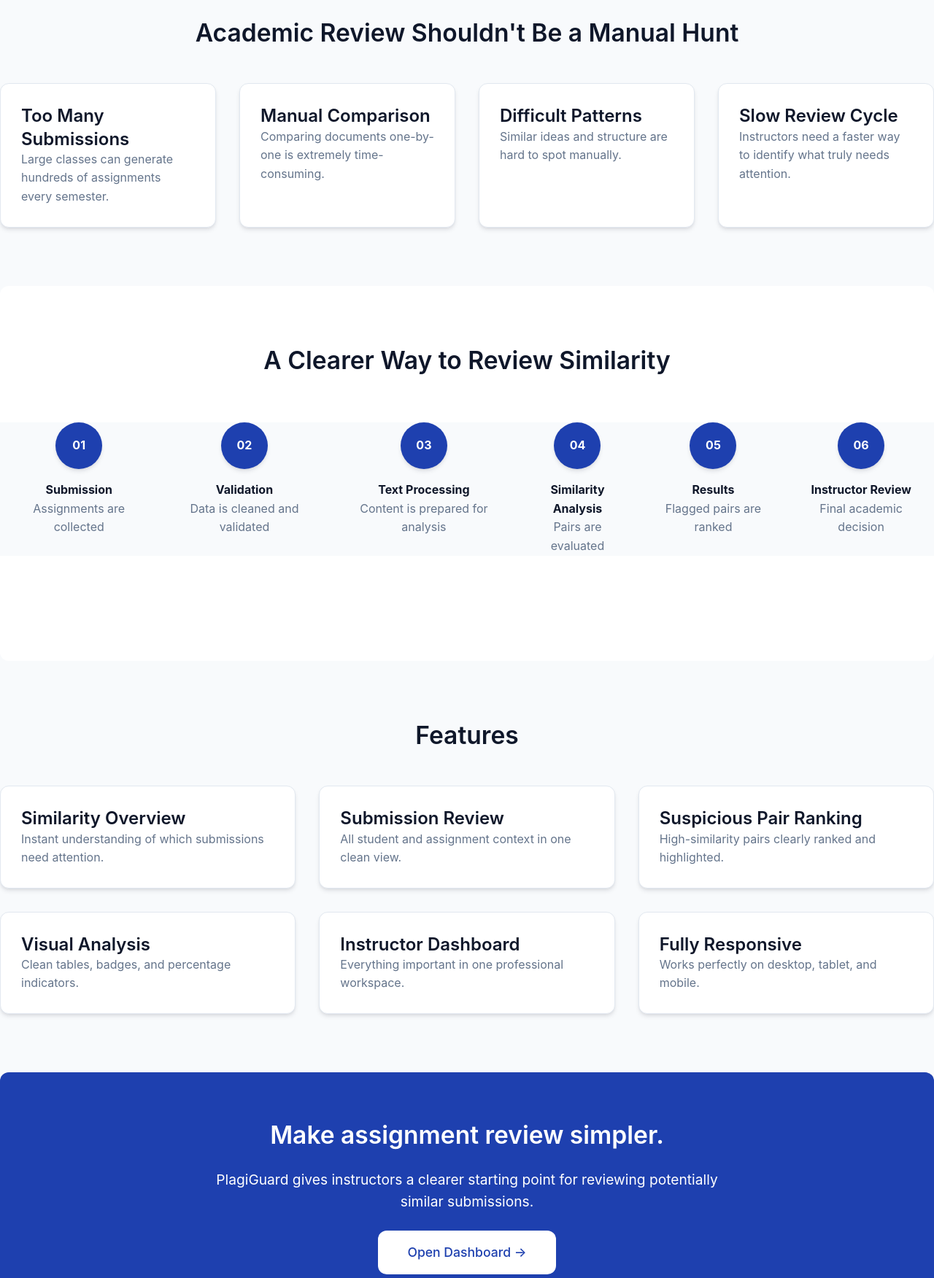
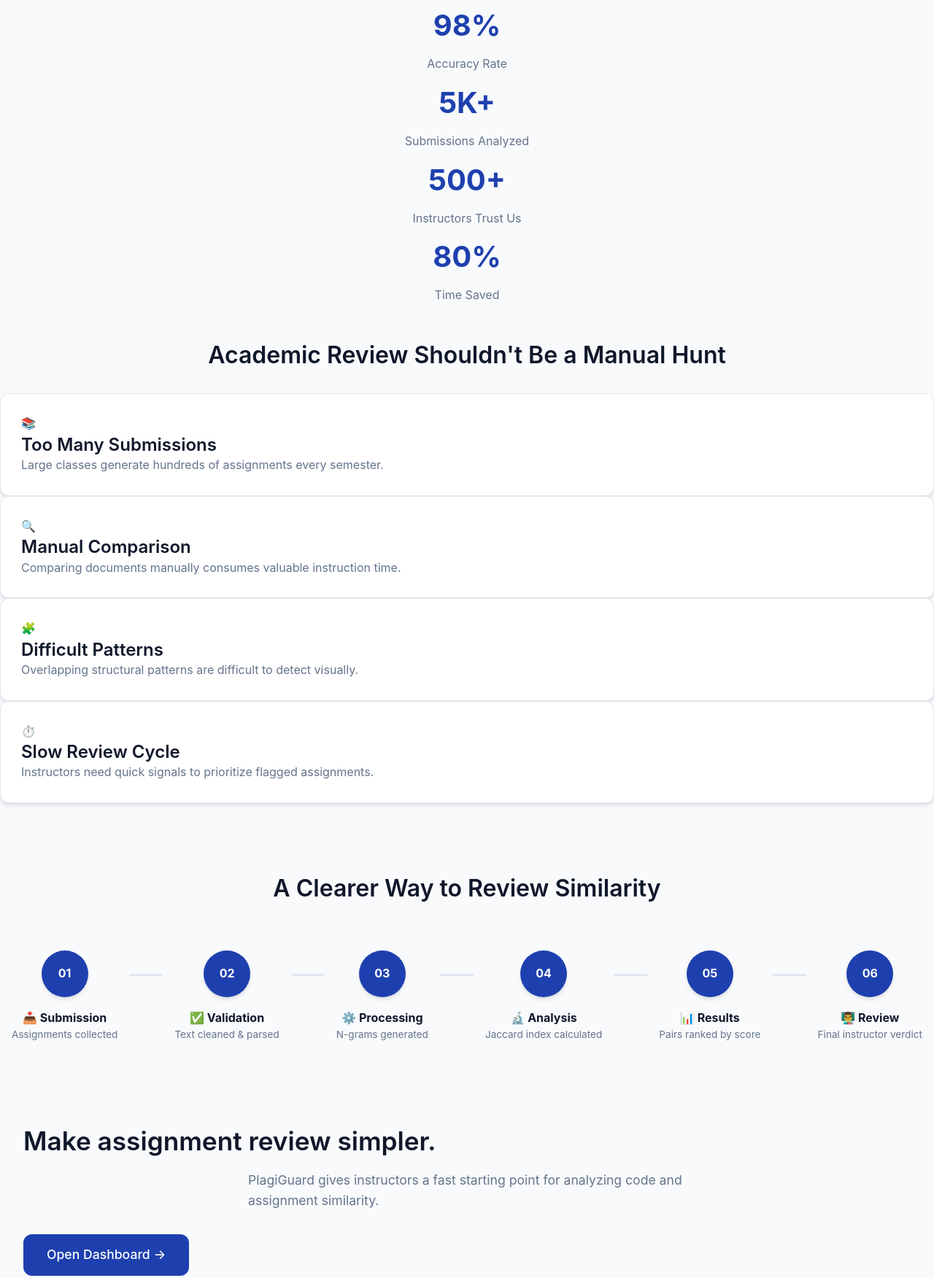
Before and after one commit to Ramanjot005/PlagiGuard, a plain HTML site: page index.html in a window 1280 px wide. Shown: the part 796-2548 px from the top of the page at 73% size. Drawn offline with Linux system fonts and the light colour scheme.

Commit message:
Updated index.html

```diff
--- a/index.html
+++ b/index.html
@@ -8,103 +8,142 @@
     <link rel="stylesheet" href="css/layout.css">
     <link rel="stylesheet" href="css/components.css">
     <link rel="stylesheet" href="css/responsive.css">
-    <style>
-        .hero-preview {
-            background: white;
-            border-radius: var(--radius);
-            padding: 1.5rem;
-            box-shadow: var(--shadow-md);
-        }
-    </style>
+    <link rel="stylesheet" href="css/home.css">
 </head>
 <body>
-    <script src="js/ui/navbar.js"></script>
 
     <header class="hero">
         <div class="container">
-            <div class="hero-content">
-                <h1>Detect Similarity.<br>Protect Academic Integrity.</h1>
-                <p>PlagiGuard helps instructors quickly review student submissions and identify potentially similar assignments through a clear and transparent comparison workflow.</p>
-                <div style="margin-top: 2rem;">
-                    <a href="dashboard.html" class="btn btn-primary" style="font-size:1.1rem; padding:1rem 2rem;">Open Dashboard</a>
-                    <a href="how-it-works.html" class="btn btn-secondary" style="font-size:1.1rem; padding:1rem 2rem; margin-left:1rem;">How It Works</a>
-                </div>
+            <div class="pill-badge">
+                <span class="pill-dot"></span>
+                Phase 1 · Hand-written algorithm, no external API
             </div>
-        </div>
 
-        <div class="container">
-            <div class="hero-preview">
-                <h4 style="margin-bottom:1rem; color:var(--text-muted);">Live Preview</h4>
-                <div class="card" style="margin-bottom:1rem;">
-                    <div style="display:flex; justify-content:space-between;">
+            <h1 class="hero-title">
+                Spot the copied assignments<br>
+                <span class="gradient-text">before you grade.</span>
+            </h1>
+
+            <p class="hero-subtitle">
+                PlagiGuard chops student text into overlapping n-grams and scores every submission pair with the Jaccard index. Receive a ranked list of suspicious pairs and clean visual heatmaps in seconds.
+            </p>
+
+            <div style="display: flex; gap: 1rem; flex-wrap: wrap;">
+                <a href="dashboard.html" class="btn btn-primary">Add a submission</a>
+                <a href="how-it-works.html" class="btn btn-secondary">How the scoring works</a>
+            </div>
+
+            <div class="hero-preview" style="margin-top: 3rem;">
+                <div class="card" style="max-width: 600px;">
+                    <div style="display:flex; justify-content:space-between; align-items:center;">
                         <div>
                             <strong>Aarav Sharma ↔ Riya Kapoor</strong><br>
-                            <span class="text-muted">Data Structures Assignment</span>
+                            <span class="text-muted" style="font-size:0.85rem;">📝 Data Structures Assignment</span>
                         </div>
                         <div>
                             <span class="badge badge-danger">87% Similarity</span>
                         </div>
                     </div>
-                </div>
-                <div style="background:#f1f5f9; padding:1rem; border-radius:8px; font-size:0.9rem;">
-                    Status: <span class="badge badge-review">Needs Review</span>
+                    <div style="margin-top: 1rem; font-size: 0.85rem; color: var(--text-muted);">
+                        Status: <span class="badge badge-review">⚠️ Needs Review</span>
+                    </div>
                 </div>
             </div>
         </div>
     </header>
 
-    <section class="container" style="padding:5rem 0;">
-        <h2 style="text-align:center; margin-bottom:3rem;">Academic Review Shouldn't Be a Manual Hunt</h2>
-        <div style="display:grid; grid-template-columns:repeat(auto-fit, minmax(260px, 1fr)); gap:2rem;">
-            <div class="card">
-                <h3>Too Many Submissions</h3>
-                <p class="text-muted">Large classes can generate hundreds of assignments every semester.</p>
+    <section class="container stats-section">
+        <div class="stats-grid">
+            <div class="stat-card">
+                <div class="stat-number">98%</div>
+                <p class="text-muted">Accuracy Rate</p>
             </div>
-            <div class="card">
-                <h3>Manual Comparison</h3>
-                <p class="text-muted">Comparing documents one-by-one is extremely time-consuming.</p>
+            <div class="stat-card">
+                <div class="stat-number">5K+</div>
+                <p class="text-muted">Submissions Analyzed</p>
             </div>
-            <div class="card">
-                <h3>Difficult Patterns</h3>
-                <p class="text-muted">Similar ideas and structure are hard to spot manually.</p>
+            <div class="stat-card">
+                <div class="stat-number">500+</div>
+                <p class="text-muted">Instructors Trust Us</p>
             </div>
-            <div class="card">
-                <h3>Slow Review Cycle</h3>
-                <p class="text-muted">Instructors need a faster way to identify what truly needs attention.</p>
+            <div class="stat-card">
+                <div class="stat-number">80%</div>
+                <p class="text-muted">Time Saved</p>
             </div>
         </div>
     </section>
 
-    <section class="container" style="background:white; padding:5rem 0; border-radius:var(--radius);">
-        <h2 style="text-align:center; margin-bottom:3rem;">A Clearer Way to Review Similarity</h2>
-        <div class="pipeline">
-            <div class="pipeline-step"><div class="step-number">01</div><strong>Submission</strong><p class="text-muted">Assignments are collected</p></div>
-            <div class="pipeline-step"><div class="step-number">02</div><strong>Validation</strong><p class="text-muted">Data is cleaned and validated</p></div>
-            <div class="pipeline-step"><div class="step-number">03</div><strong>Text Processing</strong><p class="text-muted">Content is prepared for analysis</p></div>
-            <div class="pipeline-step"><div class="step-number">04</div><strong>Similarity Analysis</strong><p class="text-muted">Pairs are evaluated</p></div>
-            <div class="pipeline-step"><div class="step-number">05</div><strong>Results</strong><p class="text-muted">Flagged pairs are ranked</p></div>
-            <div class="pipeline-step"><div class="step-number">06</div><strong>Instructor Review</strong><p class="text-muted">Final academic decision</p></div>
+    <section class="container feature-section" style="padding: 3rem 0;">
+        <h2 style="text-align:center; margin-bottom:2rem; font-size: 2rem;">Academic Review Shouldn't Be a Manual Hunt</h2>
+        <div class="problems-grid">
+            <div class="card problem-card">
+                <div class="card-icon">📚</div>
+                <h3>Too Many Submissions</h3>
+                <p class="text-muted">Large classes generate hundreds of assignments every semester.</p>
+            </div>
+            <div class="card problem-card">
+                <div class="card-icon">🔍</div>
+                <h3>Manual Comparison</h3>
+                <p class="text-muted">Comparing documents manually consumes valuable instruction time.</p>
+            </div>
+            <div class="card problem-card">
+                <div class="card-icon">🧩</div>
+                <h3>Difficult Patterns</h3>
+                <p class="text-muted">Overlapping structural patterns are difficult to detect visually.</p>
+            </div>
+            <div class="card problem-card">
+                <div class="card-icon">⏱️</div>
+                <h3>Slow Review Cycle</h3>
+                <p class="text-muted">Instructors need quick signals to prioritize flagged assignments.</p>
+            </div>
         </div>
     </section>
 
-    <section class="container" style="padding:5rem 0;">
-        <h2 style="text-align:center; margin-bottom:3rem;">Features</h2>
-        <div style="display:grid; grid-template-columns:repeat(auto-fit, minmax(300px, 1fr)); gap:2rem;">
-            <div class="card"><h3>Similarity Overview</h3><p class="text-muted">Instant understanding of which submissions need attention.</p></div>
-            <div class="card"><h3>Submission Review</h3><p class="text-muted">All student and assignment context in one clean view.</p></div>
-            <div class="card"><h3>Suspicious Pair Ranking</h3><p class="text-muted">High-similarity pairs clearly ranked and highlighted.</p></div>
-            <div class="card"><h3>Visual Analysis</h3><p class="text-muted">Clean tables, badges, and percentage indicators.</p></div>
-            <div class="card"><h3>Instructor Dashboard</h3><p class="text-muted">Everything important in one professional workspace.</p></div>
-            <div class="card"><h3>Fully Responsive</h3><p class="text-muted">Works perfectly on desktop, tablet, and mobile.</p></div>
+    <section class="container pipeline-section" style="padding: 3rem 0;">
+        <h2 style="text-align:center; margin-bottom:2rem; font-size: 2rem;">A Clearer Way to Review Similarity</h2>
+        <div class="pipeline">
+            <div class="pipeline-step">
+                <div class="step-number">01</div>
+                <strong>📥 Submission</strong>
+                <p class="text-muted" style="font-size: 0.85rem;">Assignments collected</p>
+            </div>
+            <div class="pipeline-step">
+                <div class="step-number">02</div>
+                <strong>✅ Validation</strong>
+                <p class="text-muted" style="font-size: 0.85rem;">Text cleaned & parsed</p>
+            </div>
+            <div class="pipeline-step">
+                <div class="step-number">03</div>
+                <strong>⚙️ Processing</strong>
+                <p class="text-muted" style="font-size: 0.85rem;">N-grams generated</p>
+            </div>
+            <div class="pipeline-step">
+                <div class="step-number">04</div>
+                <strong>🔬 Analysis</strong>
+                <p class="text-muted" style="font-size: 0.85rem;">Jaccard index calculated</p>
+            </div>
+            <div class="pipeline-step">
+                <div class="step-number">05</div>
+                <strong>📊 Results</strong>
+                <p class="text-muted" style="font-size: 0.85rem;">Pairs ranked by score</p>
+            </div>
+            <div class="pipeline-step">
+                <div class="step-number">06</div>
+                <strong>👨‍🏫 Review</strong>
+                <p class="text-muted" style="font-size: 0.85rem;">Final instructor verdict</p>
+            </div>
         </div>
     </section>
 
-    <section class="container" style="background:var(--primary); color:white; padding:4rem; border-radius:var(--radius); text-align:center; margin-bottom:4rem;">
-        <h2 style="color:white;">Make assignment review simpler.</h2>
-        <p style="font-size:1.2rem; max-width:700px; margin:1.5rem auto;">PlagiGuard gives instructors a clearer starting point for reviewing potentially similar submissions.</p>
-        <a href="dashboard.html" class="btn" style="background:white; color:var(--primary); font-size:1.1rem; padding:1rem 2.5rem;">Open Dashboard →</a>
+    <section class="container cta-section">
+        <h2 style="font-size: 2.2rem; margin-bottom: 1rem;">Make assignment review simpler.</h2>
+        <p class="text-muted" style="font-size:1.1rem; max-width:600px; margin:0 auto 2rem auto;">
+            PlagiGuard gives instructors a fast starting point for analyzing code and assignment similarity.
+        </p>
+        <a href="dashboard.html" class="btn btn-primary" style="font-size: 1.1rem; padding: 0.9rem 2rem;">Open Dashboard →</a>
     </section>
 
+    <!-- Navigation script loaded strictly ONCE -->
     <script src="js/ui/navbar.js"></script>
 </body>
 </html>
```
